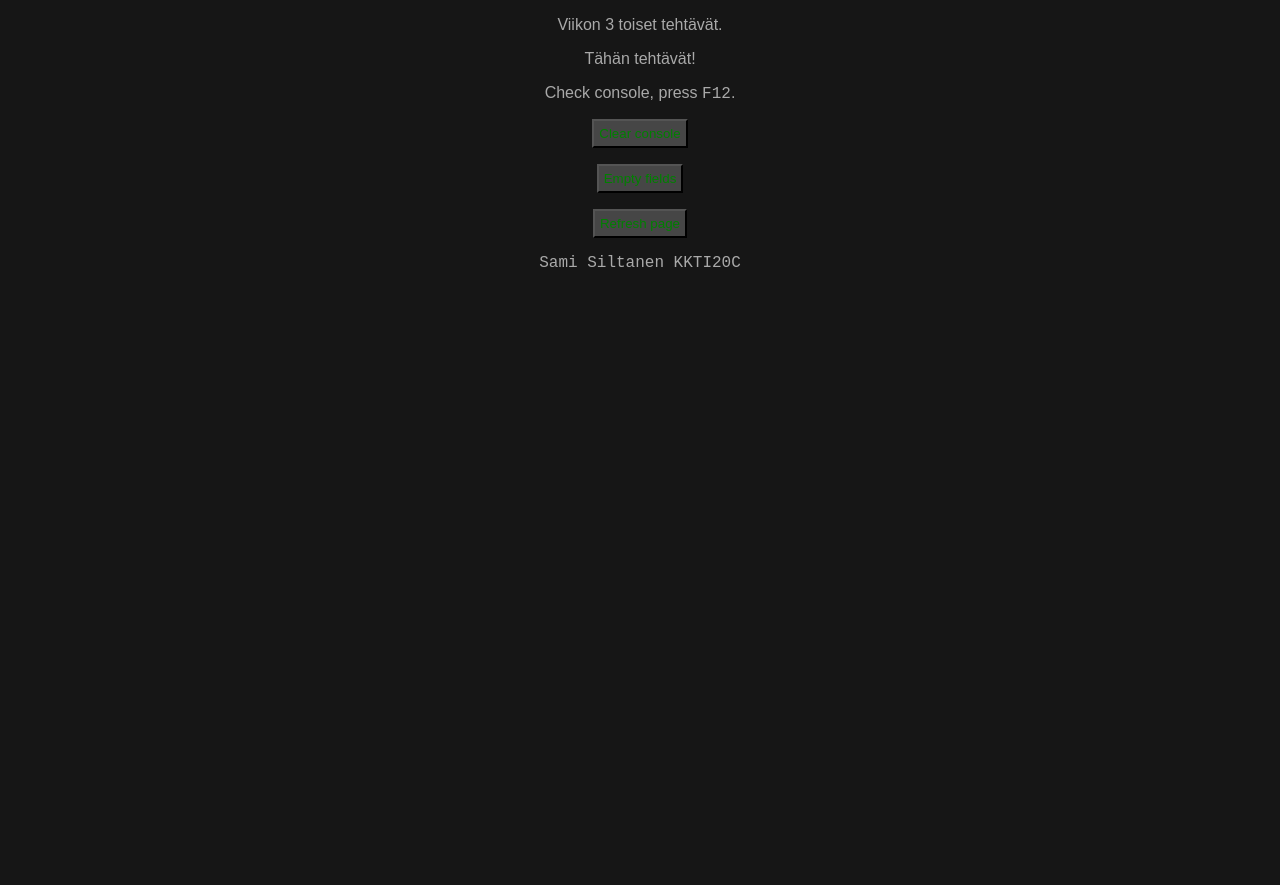
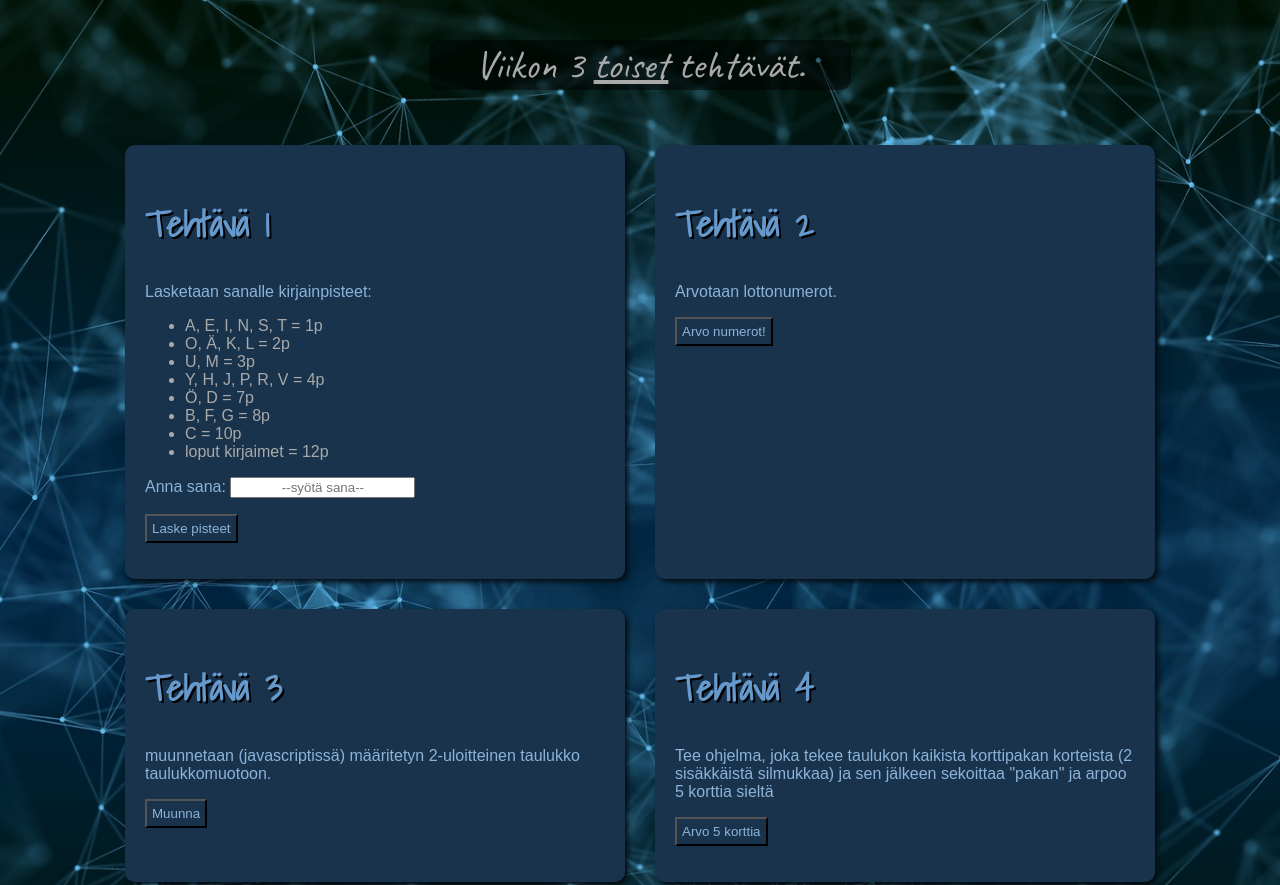
Before and after one commit to zamzam90/Ohjelmoinninopiskelu, a plain HTML site: page Perustehtäviä_vko2_vko3/Vko3/Toka/index.html in a window 1280 px wide. Shown: the top 885 px of the page. Before the commit the page ends 800 px from the top, so only its background shows below. Drawn offline with Linux system fonts and the light colour scheme.

Commit message:
vko3 tokat tehävät pohjia..

```diff
--- a/Perustehtäviä_vko2_vko3/Vko3/Toka/css/main.css
+++ b/Perustehtäviä_vko2_vko3/Vko3/Toka/css/main.css
@@ -1,8 +1,13 @@
 body {
   color: darkgrey;
   background-color: #161616;
+  background-image: url("../network.jpg");
+  background-position: center;
+  background-repeat: no-repeat;
+  background-size: cover;
   margin: 2px;
   font: 16px Sans-Serif;
+  overflow: auto;
 }
 
 * {
@@ -10,47 +15,83 @@ body {
 }
 
 header {
-  font-family: fantasy;
+  font-size: 250%;
+  font-family: 'Caveat', cursive;
 }
 
-section {
-  margin-top: 15px;
-  margin-bottom: 15px;
+header>div {
+  width: 33%;
   margin-left: auto;
   margin-right: auto;
-  width: 75%;
-  padding: 10px;
-  border-radius: 5px;
-  background-color: #262626;
+  background-color: rgba(0, 0, 0, 0.5);
+  border-radius: 10px;
 }
 
 p {
   text-align: center;
 }
 
-button {
-  color: green;
-  background-color: #464646;
-  padding: 5px;
+input {
+  text-align: center;
+}
+
+section>div {
+  width: 33%;
+  padding-top: 3px;
+  padding-bottom: 3px;
+  margin-top: 35px;
+  margin-left: auto;
+  margin-right: auto;
+  background-color: rgba(0, 0, 0, 0.5);
+  border-radius: 10px;
 }
 
 footer {
   font-family: monospace;
   margin: 5px 0 5px 0;
   text-align: center;
+  ;
 }
 
-.tehtava h1 {
-  text-decoration: underline;
+.flex-kontti {
+  display: flex;
+  flex-flow: row wrap;
+  justify-content: center;
 }
 
-.tehtava p {
-  color: green;
+.flex-kontti>section {
+  margin: 15px;
+  padding: 20px;
+  border-radius: 10px;
+  width: 500px;
+  background-color: #19334d;
+  box-shadow: 3px 3px 5px #060d13;
+}
+
+.flex-kontti button {
+  color: #8cb3d9;
+  background-color: #19334d;
+  padding: 5px;
+}
+
+.flex-kontti h1 {
+  color: #6699cc;
+  text-align: left;
+  font-size: 225%;
+  font-family: 'Shadows Into Light', cursive;
+  text-shadow: 2px 2px black;
+}
+
+.flex-kontti p {
+  color: #8cb3d9;
   text-align: left;
 }
 
-.vastausss {
+.vastausss {/*
+  margin-top: 35px;
+  margin-left: auto !important;
+  margin-right: auto !important;*/
   padding: 5px;
   border: 1px solid red;
-  width: 300px;
+  /*width: 75%*/
 }
--- a/Perustehtäviä_vko2_vko3/Vko3/Toka/index.html
+++ b/Perustehtäviä_vko2_vko3/Vko3/Toka/index.html
@@ -4,6 +4,8 @@
 <head>
   <meta charset="UTF-8">
   <link rel="shortcut icon" href="#">
+  <link rel="preconnect" href="https://fonts.gstatic.com">
+  <link href="https://fonts.googleapis.com/css2?family=Caveat&family=Shadows+Into+Light&display=swap" rel="stylesheet">
   <link rel="stylesheet" href="css/main.css">
   <script src="js/koodi.js"></script>
   <title>Vko 2&3 Perustehtäviä, vko3, tokat.</title>
@@ -11,13 +13,58 @@
 
 <body>
   <header>
-    <p>Viikon 3 toiset tehtävät.</p>
+    <div>
+      <p>Viikon 3 <u>toiset</u> tehtävät.</p>
+    </div>
   </header>
-    <p>Tähän tehtävät!</p>
+
+  <div class="flex-kontti">
+    <section>
+      <h1>Tehtävä 1</h1>
+      <p>Lasketaan sanalle kirjainpisteet:</p>
+      <ul>
+        <li>A, E, I, N, S, T = 1p</li>
+        <li>O, Ä, K, L = 2p</li>
+        <li>U, M = 3p</li>
+        <li>Y, H, J, P, R, V = 4p</li>
+        <li>Ö, D = 7p</li>
+        <li>B, F, G = 8p</li>
+        <li>C = 10p</li>
+        <li>loput kirjaimet = 12p</li>
+      </ul>
+      <form class="" action="index.html" method="post">
+        <p><label for="">Anna sana:</label> <input type="text" id="scrabbleSana" name="" value="" placeholder="--syötä sana--"></p>
+        <p><button type="button" name="button" onclick="return laskeSanaPisteet();">Laske pisteet</button></p>
+      </form>
+      <p id="vastaus1"></p>
+    </section>
+    <section>
+      <h1>Tehtävä 2</h1>
+      <p>Arvotaan lottonumerot.</p>
+      <p><button type="button" name="button">Arvo numerot!</button></p>
+      <p id="vastaus2"></p>
+    </section>
+    <section>
+      <h1>Tehtävä 3</h1>
+      <p> muunnetaan (javascriptissä) määritetyn 2-uloitteinen taulukko taulukkomuotoon.</p>
+      <p><button type="button" name="button" onclick="return muunnaTaulukko();">Muunna</button></p>
+      <p id="vastaus3"></p>
+    </section>
+    <section>
+      <h1>Tehtävä 4</h1>
+      <p>Tee ohjelma, joka tekee taulukon kaikista korttipakan korteista (2 sisäkkäistä silmukkaa) ja sen jälkeen sekoittaa "pakan" ja arpoo 5 korttia sieltä</p>
+      <p> <button type="button" name="button" onclick="return arvoKortit();">Arvo 5 korttia</button> </p>
+    </section>
+  </div>
+
+  <section>
+    <div>
       <p>Check console, press <kbd>F12</kbd>.</p>
       <p><button onclick="return console.clear();">Clear console</button></p>
-    <p><button onclick="empty();">Empty fields</button></p>
+      <p><button onclick="return empty();">Empty fields</button></p>
       <p><button onclick="return window.location.reload(false);">Refresh page</button></p>
+    </div>
+  </section>
   <footer>Sami Siltanen KKTI20C</footer>
 </body>
 
--- a/Perustehtäviä_vko2_vko3/Vko3/Toka/js/koodi.js
+++ b/Perustehtäviä_vko2_vko3/Vko3/Toka/js/koodi.js
@@ -5,5 +5,25 @@
 /*global window*//* eslint no-window: "off" */
 /*global undef*//* eslint no-undef: "off" */
 /* eslint no-unused-vars: "off" */
+console.log("Tässä kolmosviikon tokat tehtävät..");
+//Vko 3 perustehtäviä, tokat.
 
-//Vko 3 perustehtäviä, tokat.
+
+
+
+
+
+//tyhjätään KAIKKI..
+function empty() {
+  //document.getElementById("").value = "";
+  //document.getElementById("").value = "";
+  //document.getElementById("").value = "";
+  //document.getElementById("").value = "";
+  //document.getElementById("").value = "";
+  //document.getElementById("vastaus1").innerHTML = "Parilliset luvut: ";
+  //document.getElementById("vastaus2").innerHTML = "Salasana muunnos: ";
+  //document.getElementById("vastaus3").innerHTML = " ";
+  //document.getElementById("vastaus4").innerHTML = "Vastaus..";
+
+}
+console.log("Programmed by Sami.S KKTI20C - 2021");
```
Also changed, not shown: Perustehtäviä_vko2_vko3/Vko3/Toka/network.jpg (added). Lines whose indentation alone changed are shown as unchanged.
